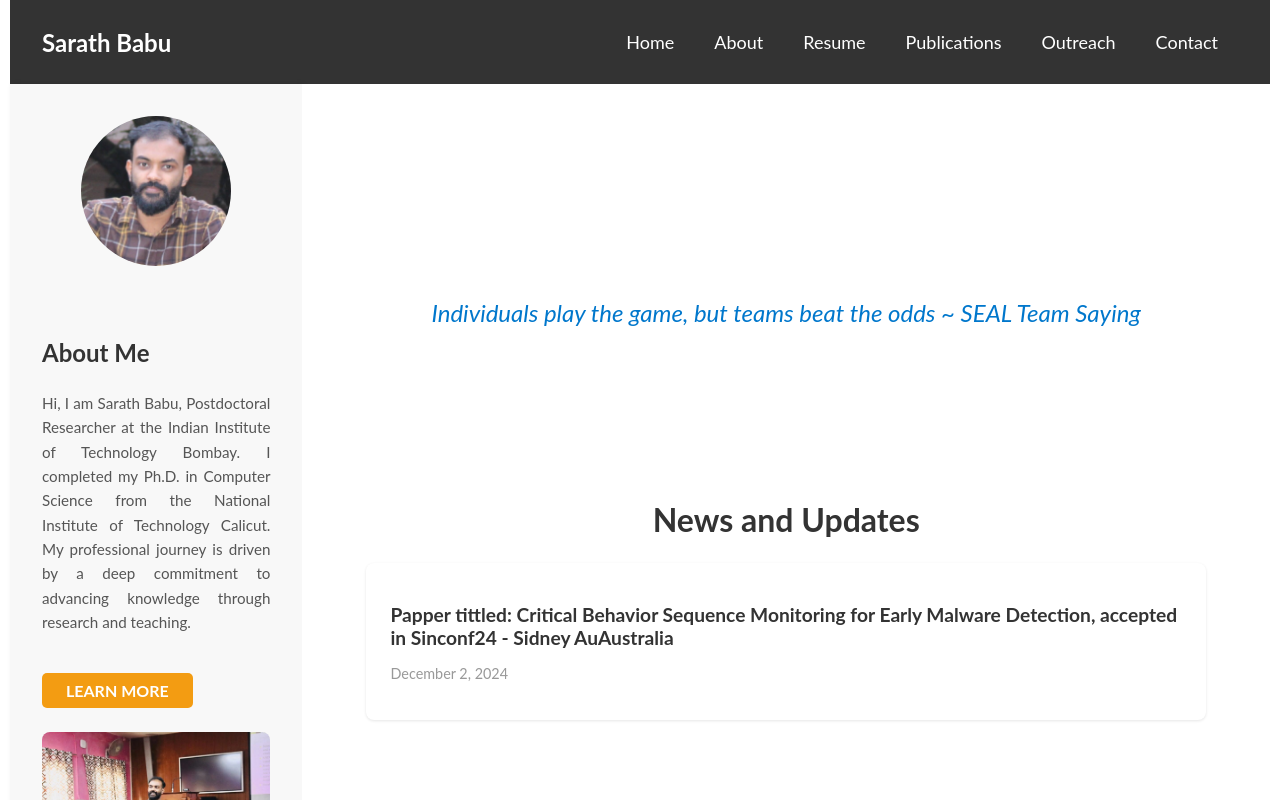
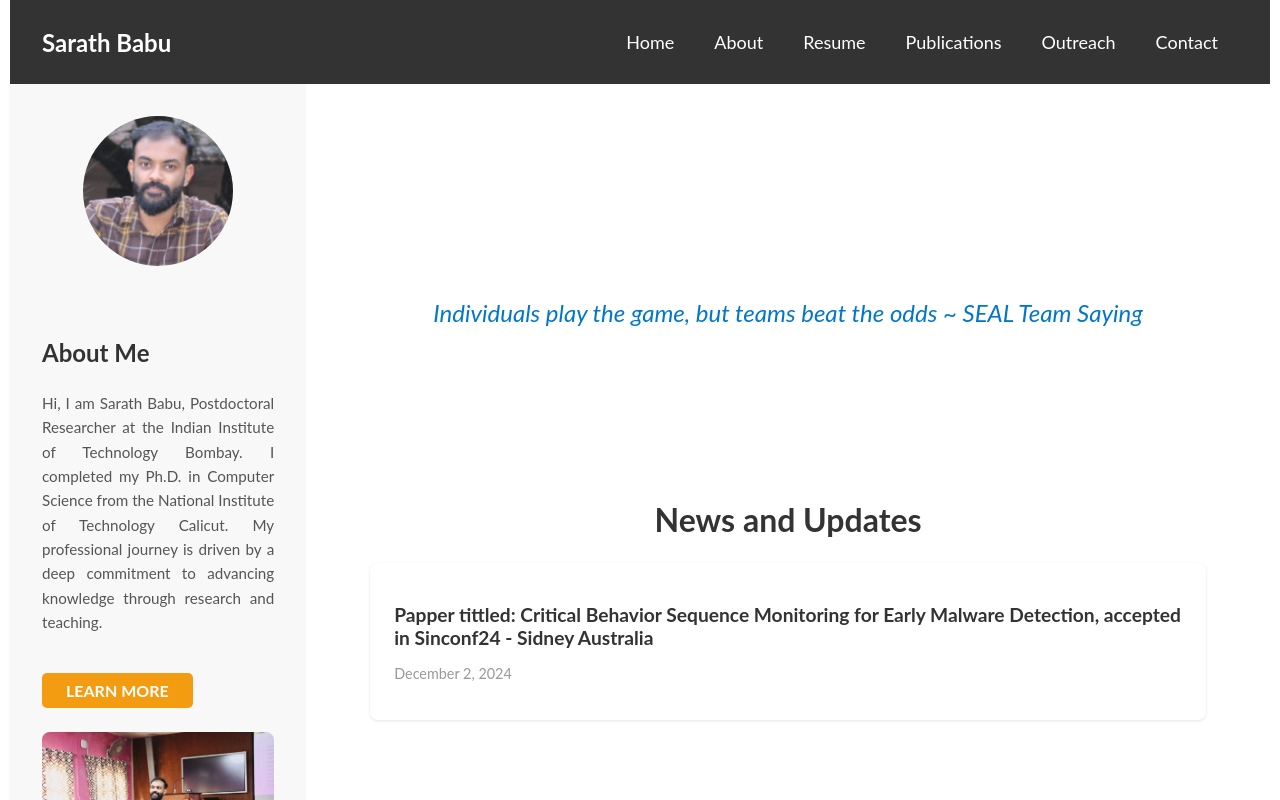
Before and after one commit to SarathBabu0410/personal-wesite, a React (Create React App) app: page / in a window 1280 px wide. Shown: the top 800 px of the page. Built offline with nearby package versions, Linux system fonts and the light colour scheme.

Commit message:
Changed the header to span full screen width

```diff
--- a/src/components/NewsAndUpdates.js
+++ b/src/components/NewsAndUpdates.js
@@ -96,7 +96,7 @@
   //   date: "October 5, 2024",
   // },
   {
-    title: "Papper tittled: Critical Behavior Sequence Monitoring for Early Malware Detection, accepted in Sinconf24 - Sidney AuAustralia",
+    title: "Papper tittled: Critical Behavior Sequence Monitoring for Early Malware Detection, accepted in Sinconf24 - Sidney Australia",
     description: "",
     date: "December 2, 2024",
   },
```
